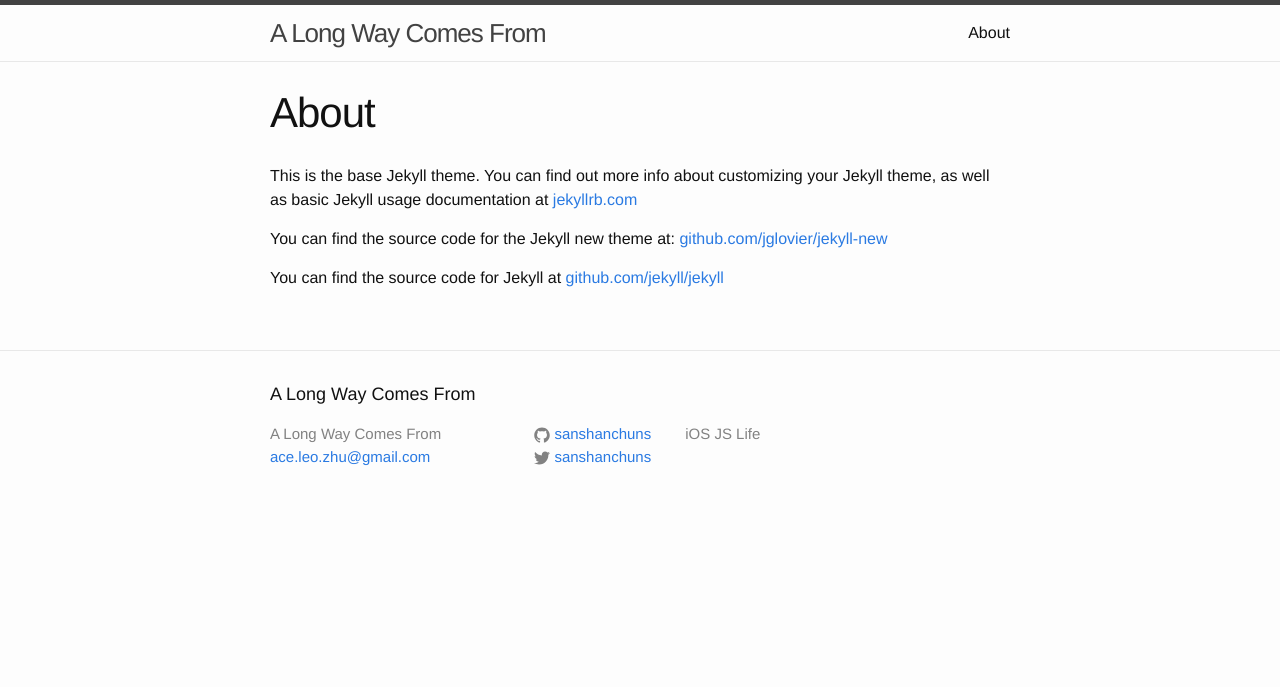
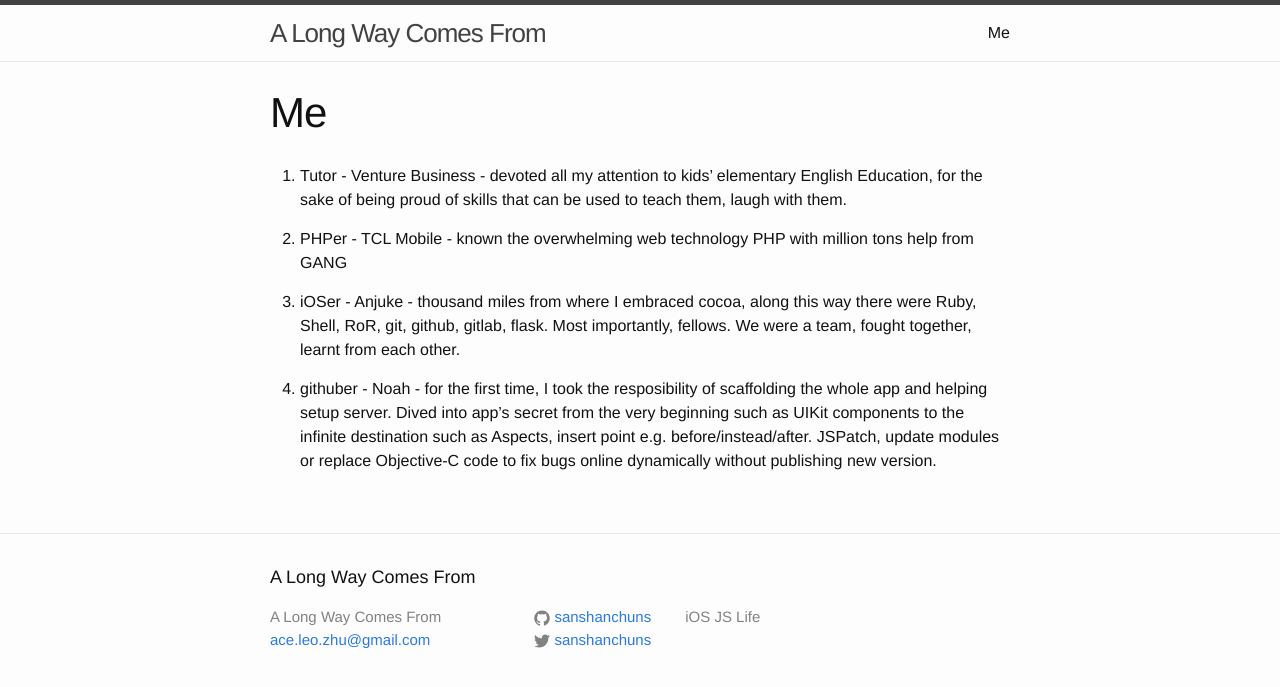
Before and after one commit to sanshanchuns/sanshanchuns.github.io, a Jekyll site: the page built from about.md, in a window 1280 px wide. Shown: the top 687 px of the page. Built offline with Jekyll 4.4.1, drawn with Linux system fonts in a browser that asks for light colours.

Commit message:
update about

```diff
--- a/about.md
+++ b/about.md
@@ -1,11 +1,14 @@
 ---
 layout: page
-title: About
+title: Me
 permalink: /about/
 ---
 
-This is the base Jekyll theme. You can find out more info about customizing your Jekyll theme, as well as basic Jekyll usage documentation at [jekyllrb.com](http://jekyllrb.com/)
+0. Tutor - Venture Business - devoted all my attention to kids' elementary English Education, for the sake of being proud of skills that can be used to teach them, laugh with them.
 
-You can find the source code for the Jekyll new theme at: [github.com/jglovier/jekyll-new](https://github.com/jglovier/jekyll-new)
+1. PHPer - TCL Mobile - known the overwhelming web technology PHP with million tons help from GANG
 
-You can find the source code for Jekyll at [github.com/jekyll/jekyll](https://github.com/jekyll/jekyll)
+2. iOSer - Anjuke - thousand miles from where I embraced cocoa, along this way there were Ruby, Shell, RoR, git, github, gitlab, flask. Most importantly, fellows. We were a team, fought together, learnt from each other.
+
+3. githuber - Noah - for the first time, I took the resposibility of scaffolding the whole app and helping setup server. Dived into app's secret from the very beginning such as UIKit components to the infinite destination such as Aspects, insert point e.g. before/instead/after.
+JSPatch, update modules or replace Objective-C code to fix bugs online dynamically without publishing new version.
```
